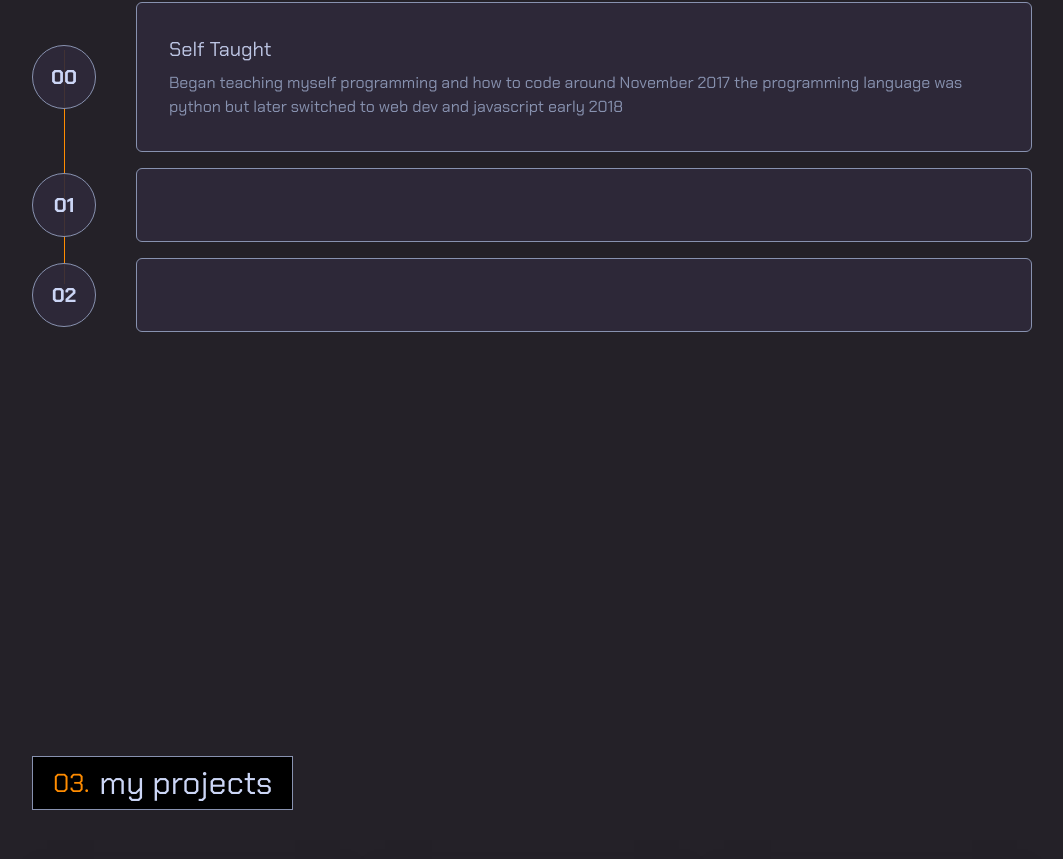
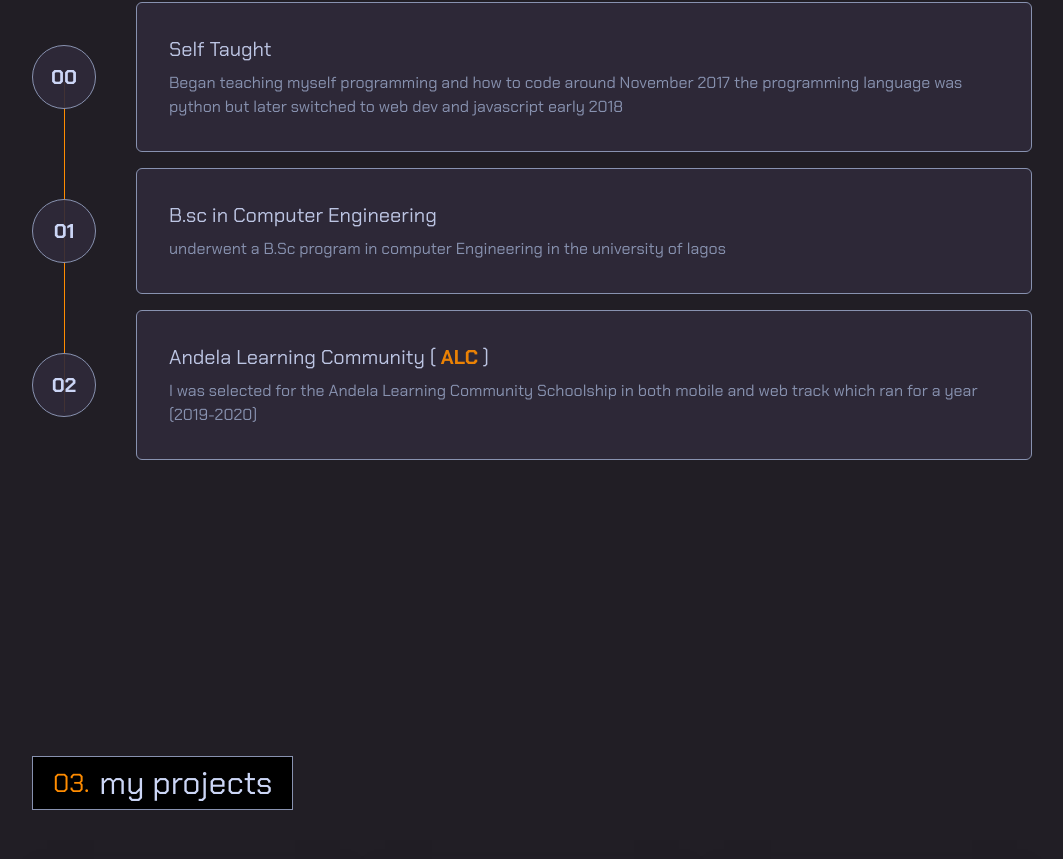
Before and after one commit to kromate/v5, a Vue app: page / in a window 1280 px wide. Shown: the part 1878-2737 px from the top of the page, without its empty margins (108-1171 px from the left). Built offline with nearby package versions, Linux system fonts and the light colour scheme.

Commit message:
experience update

```diff
--- a/src/assets/styles/global.scss
+++ b/src/assets/styles/global.scss
@@ -78,14 +78,14 @@ section {
     }
 
     .big-btn {
-        @apply text-purple border border-purple py-3 px-10 rounded cursor-pointer relative text-base;
+        @apply text-orange border border-orange py-3 px-10 rounded cursor-pointer relative text-base;
         &:focus,
         &:active {
             background-color: #ffffff30;
             outline: none;
         }
         &:before {
-            @apply bg-light_purple;
+            @apply bg-light_orange;
             content: '';
             position: absolute;
             bottom: 0;
--- a/src/assets/styles/variables.scss
+++ b/src/assets/styles/variables.scss
@@ -4,7 +4,7 @@
     --orange: darkorange;
     --badge: #2f293ae8;
     --secondary: #8892b0;
-    --primary: #242128;
+    --primary: #211e25;
     --light_orange: #ff8c001e;
     --fz-xxs: 12px;
     --fz-xs: 13px;
--- a/src/components/Contact.vue
+++ b/src/components/Contact.vue
@@ -6,7 +6,7 @@
 				<span class="chakra">That's all folks</span>
 
 				<br />
-				<span class="text-4xl md:text-6xl font-bold text-purple chakra">Get in Touch</span>
+				<span class="text-4xl md:text-6xl font-bold text-orange chakra">Get in Touch</span>
 				<br />If you would love to work with me, collaborate on a project or just say "Hi"
 				<span
 					class="chakra"
--- a/src/components/Experience.vue
+++ b/src/components/Experience.vue
@@ -2,14 +2,14 @@
 	<section id="experience">
 		<h2 class="numbered-heading chakra" data-num="02.">My Experience</h2>
 		<div class="relative mt-14">
-			<div class="absolute z-0 border-r border-purple ml-4 top-12 bottom-24 md:bottom-12 md:ml-8"></div>
+			<div class="absolute z-0 border-r border-orange ml-4 top-20  bottom-12 md:ml-8"></div>
 			<div class="relative z-10 flex flex-col gap-4">
 				<div class="flex items-center gap-2 md:gap-10" v-for="(experience, n) in experiences" :key="n">
 					<div class="card-circle">0{{n}}</div>
 					<div class="card">
 						<div class="flex items-center gap-4 md:gap-10">
 							<div>
-								<div class="text-white opacity-90 font-medium md:text-xl">{{experience.title}}</div>
+								<div class="text-white opacity-90 font-medium md:text-xl">{{experience.title}} <span v-if="experience.link">( <a :href="experience.link.url" target="_blank" rel="noopener noreferrer" class="font-bold text-orange">{{experience.link.name}}</a> )</span></div>
 								<div class="mt-2 text-heather text-sm md:text-base">{{experience.desc}}</div>
 							</div>
 						</div>
@@ -30,12 +30,13 @@ const experiences = ref([
 			"Began teaching myself programming and how to code around November 2017 the programming language was python but later switched to web dev and javascript early 2018"
 	},
 	{
-		title: "",
-		desc: ""
+		title: "B.sc in Computer Engineering",
+		desc: "underwent a B.Sc program in computer Engineering in the university of lagos"
 	},
 	{
-		title: "",
-		desc: ""
+		title: "Andela Learning Community",
+		link: {name:'ALC', url:'https://andela.com/alc/'},
+		desc: "I was selected for the Andela Learning Community Schoolship in both mobile and web track which ran for a year (2019-2020)"
 	}
 ]);
 </script>
--- a/src/components/Hero.vue
+++ b/src/components/Hero.vue
@@ -1,7 +1,7 @@
 <template>
 	<section id="hero" class="flex flex-col items-start justify-center">
 		<div class="sm:leading-[5rem] leading-[3rem]">
-			<h1 class="animate text-xl text-purple chakra">Hi, my name is</h1>
+			<h1 class="animate text-xl text-orange chakra">Hi, my name is</h1>
 			<h2 class="animate text-large text-white">Anthony Akpan.</h2>
 			<h3 class="animate text-large text-secondary">I solve problems and create magic.</h3>
 		</div>
--- a/src/components/Work.vue
+++ b/src/components/Work.vue
@@ -13,7 +13,7 @@
 				<div class="card bg-badge rounded-sm border-">
 					<header class="w-full">
 						<div class="flex items-center justify-between w-full">
-							<folder class="text-4xl text-purple" />
+							<folder class="text-4xl text-orange" />
 							<div class="flex items-center">
 								<redirect class="text-sm text-secondary" />
 							</div>
--- a/src/views/404.vue
+++ b/src/views/404.vue
@@ -1,6 +1,6 @@
 <template>
 	<DefaultLayout>
-		<div class="center flex-col text-purple scale-150 h-screen">
+		<div class="center flex-col text-orange scale-150 h-screen">
 			<h1 class="text-6xl font-bold">404</h1>
 			<p class="text-xl">This pages doesn't exist</p>
 			<router-link to="/" class="big-btn scale-75">Go Back Home</router-link>
--- a/src/views/archive.vue
+++ b/src/views/archive.vue
@@ -3,7 +3,7 @@
 		<section>
 			<header>
 				<h1 class="font-bold text-6xl text-white mt-12">Archive</h1>
-				<p class="text-purple mt-2 tracking-wide">
+				<p class="text-orange mt-2 tracking-wide">
 					A big list of things I’ve worked on
 				</p>
 			</header>
--- a/tailwind.config.js
+++ b/tailwind.config.js
@@ -5,10 +5,10 @@ module.exports = {
 			colors: {
 				primary: 'var(--primary)',
 				secondary: 'var(--secondary)',
-				purple: 'var(--orange)',
+				orange: 'var(--orange)',
 				white: 'var(--white)',
 				badge: 'var(--badge)',
-				light_purple: 'var(--light_orange)',
+				light_orange: 'var(--light_orange)',
 			},
 		},
 	},
```
